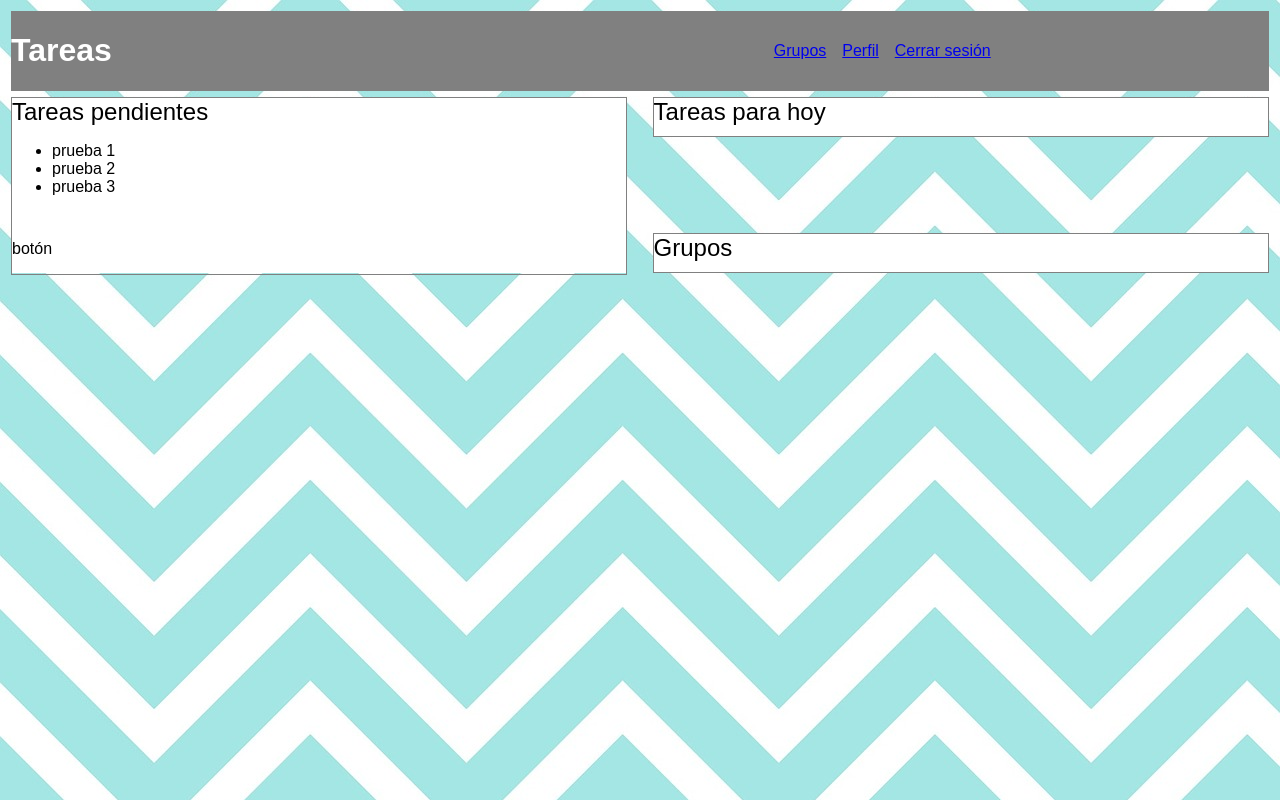
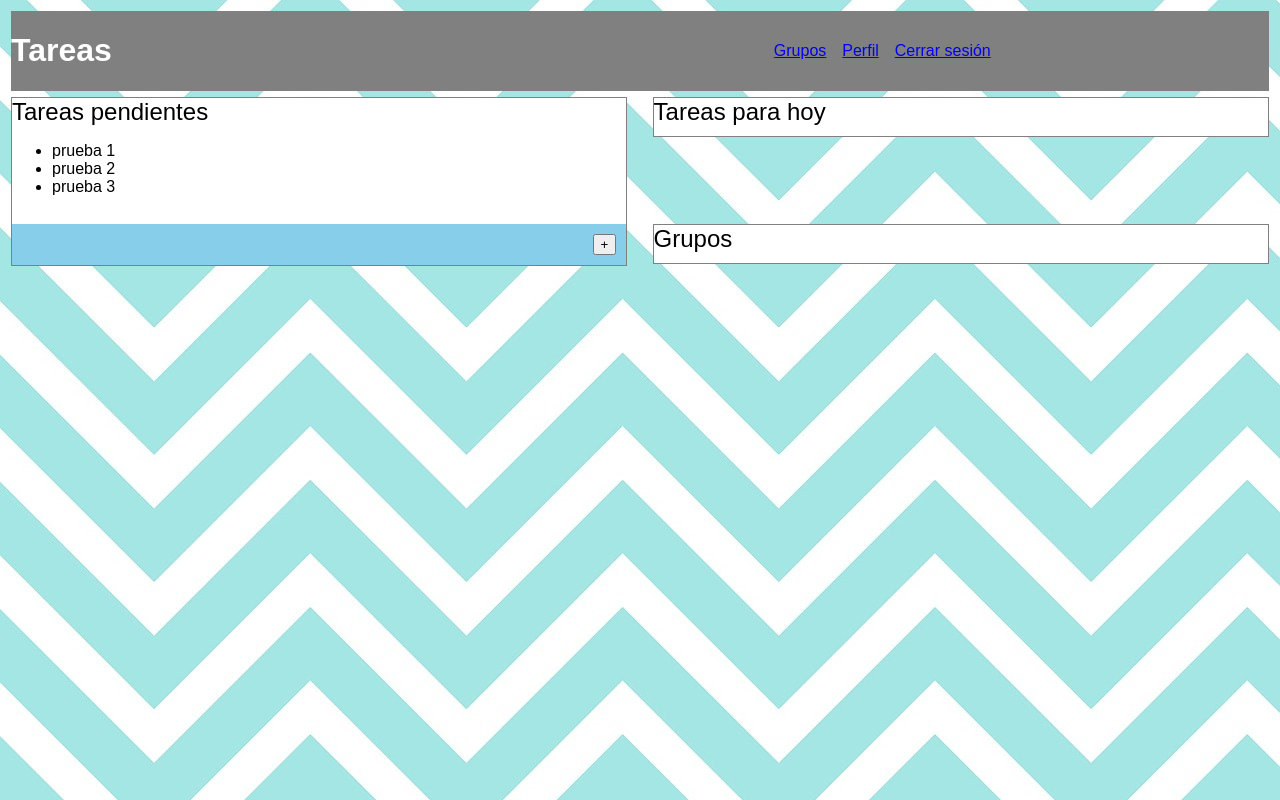
Before and after one commit to mpaulaacosta/nextu-angular2-ejercicio-componentes-y-directivas, an Angular app in the folder tareas/: page / in a window 1280 px wide. Built offline with nearby package versions, Linux system fonts and the light colour scheme.

Commit message:
Botón para adicionar tarea.

```diff
--- a/tareas/src/app/i-tareas-pendientes/i-tareas-pendientes.component.css
+++ b/tareas/src/app/i-tareas-pendientes/i-tareas-pendientes.component.css
@@ -13,3 +13,7 @@
 .cuerpo-i-tareas-pendientes {
   height: 100%;
 }
+
+.pie-i-tareas-pendientes {
+  background-color: skyblue;
+}
--- a/tareas/src/app/i-tareas-pendientes/i-tareas-pendientes.component.html
+++ b/tareas/src/app/i-tareas-pendientes/i-tareas-pendientes.component.html
@@ -17,7 +17,7 @@
   </div>
 
   <div class="pie-i-tareas-pendientes">
-    <p>botón</p>
+    <input type="submit" name="adicionar" value="+">
   </div>
 
 </div>
--- a/tareas/src/styles.css
+++ b/tareas/src/styles.css
@@ -9,3 +9,8 @@ body {
   font-size: 1.5em;
   height: 1.6em;
 }
+
+input {
+  margin: 10px;
+  float: right;
+}
```
